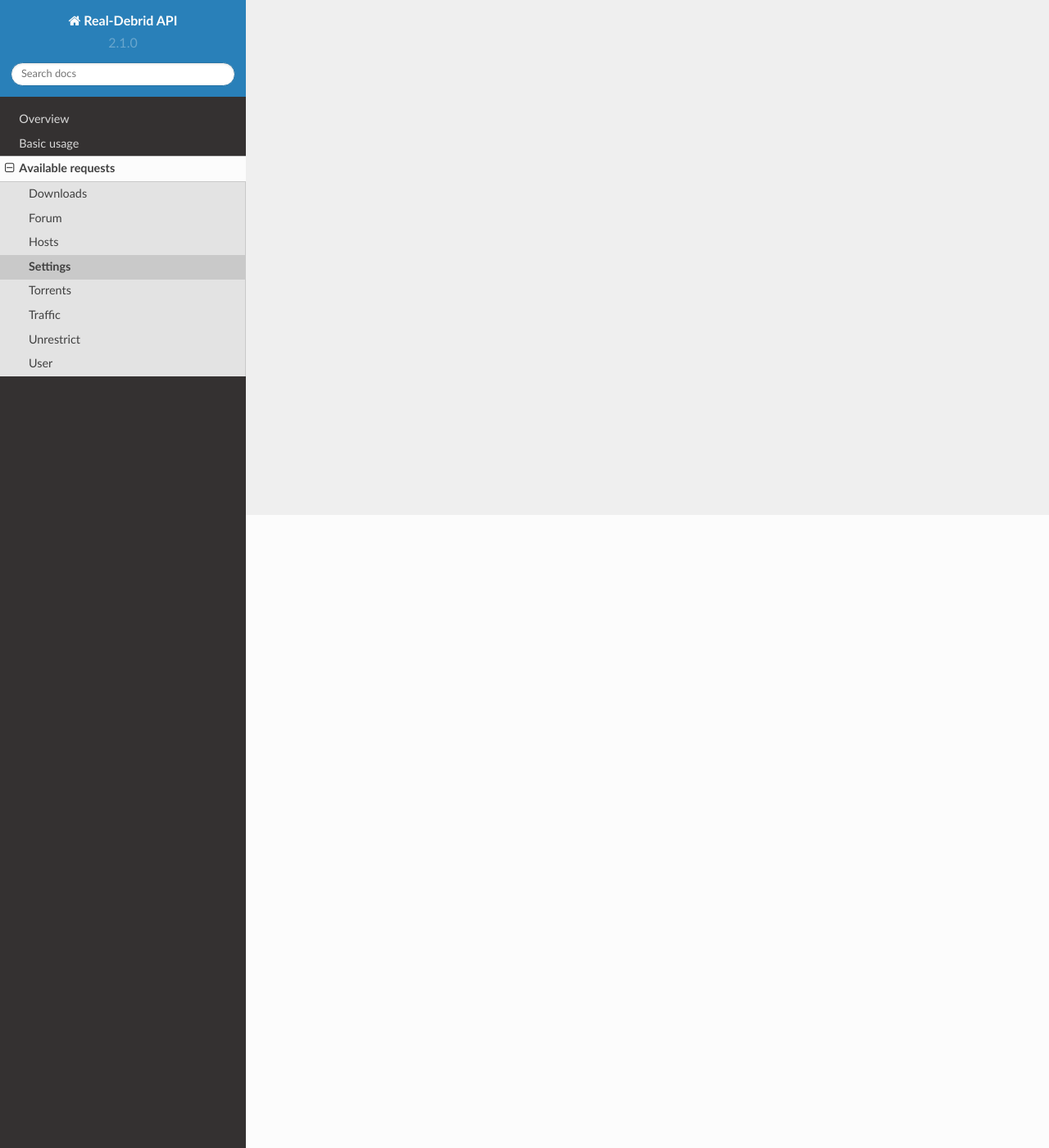
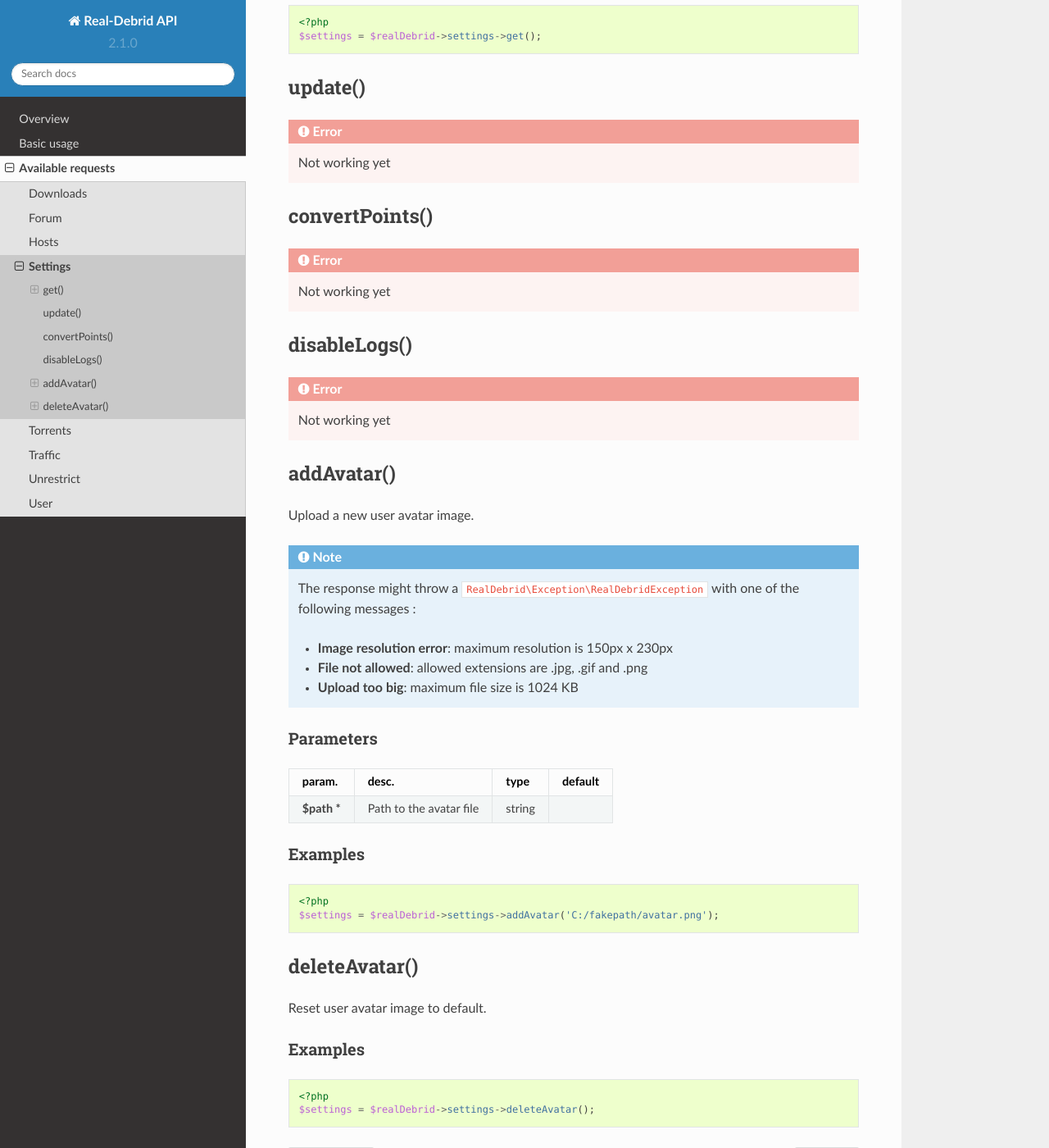
Before and after one commit to ValentinGot/real-debrid, a Sphinx documentation site: the page built from docs/available_requests/settings.rst, in a window 1280 px wide and 1400 px high, scrolled down 772 px. Shown: the whole window at 82% size. Built offline with Sphinx 7.4.7 and the Read the Docs theme 2.0.0, drawn with Linux system fonts in a browser that asks for light colours; some of the changed text lies outside the part shown.

Commit message:
docs(Available requests): settings

```diff
--- a/docs/available_requests/settings.rst
+++ b/docs/available_requests/settings.rst
@@ -3,3 +3,104 @@
 
 Settings
 ========
+
+All **Settings** methods are available under :literal:`\\RealDebrid\\RealDebrid()->settings` namespace.
+
+.. note::
+
+    In order to use any of these methods, remember to create a **RealDebrid client**.
+
+    Please refer to the :ref:`Creating a client <creating-a-client>` section if you didn't do it.
+
+get()
+-----
+
+Get current user settings with possible values to update.
+
+Return
+^^^^^^
+
+The settings as an :literal:`stdClass`
+
+.. code-block:: json
+
+    {
+        "download_ports": [
+            "normal",
+            "secured"
+        ],
+        "download_port": "normal"
+    }
+
+Examples
+^^^^^^^^
+
+.. code-block:: php
+
+    <?php
+    $settings = $realDebrid->settings->get();
+
+update()
+--------
+
+.. error::
+
+    Not working yet
+
+convertPoints()
+---------------
+
+.. error::
+
+    Not working yet
+
+disableLogs()
+-------------
+
+.. error::
+
+    Not working yet
+
+addAvatar()
+-----------
+
+Upload a new user avatar image.
+
+.. note::
+
+    The response might throw a :literal:`\RealDebrid\\Exception\\RealDebridException` with one of the following messages :
+
+    * **Image resolution error**: maximum resolution is 150px x 230px
+    * **File not allowed**: allowed extensions are .jpg, .gif and .png
+    * **Upload too big**: maximum file size is 1024 KB
+
+Parameters
+^^^^^^^^^^
+
++----------------+---------------------------+-----------+-----------+
+| param.         | desc.                     | type      | default   |
++================+===========================+===========+===========+
+| **$path \***   | Path to the avatar file   | string    |           |
++----------------+---------------------------+-----------+-----------+
+
+
+Examples
+^^^^^^^^
+
+.. code-block:: php
+
+    <?php
+    $settings = $realDebrid->settings->addAvatar('C:/fakepath/avatar.png');
+
+deleteAvatar()
+--------------
+
+Reset user avatar image to default.
+
+Examples
+^^^^^^^^
+
+.. code-block:: php
+
+    <?php
+    $settings = $realDebrid->settings->deleteAvatar();
```
